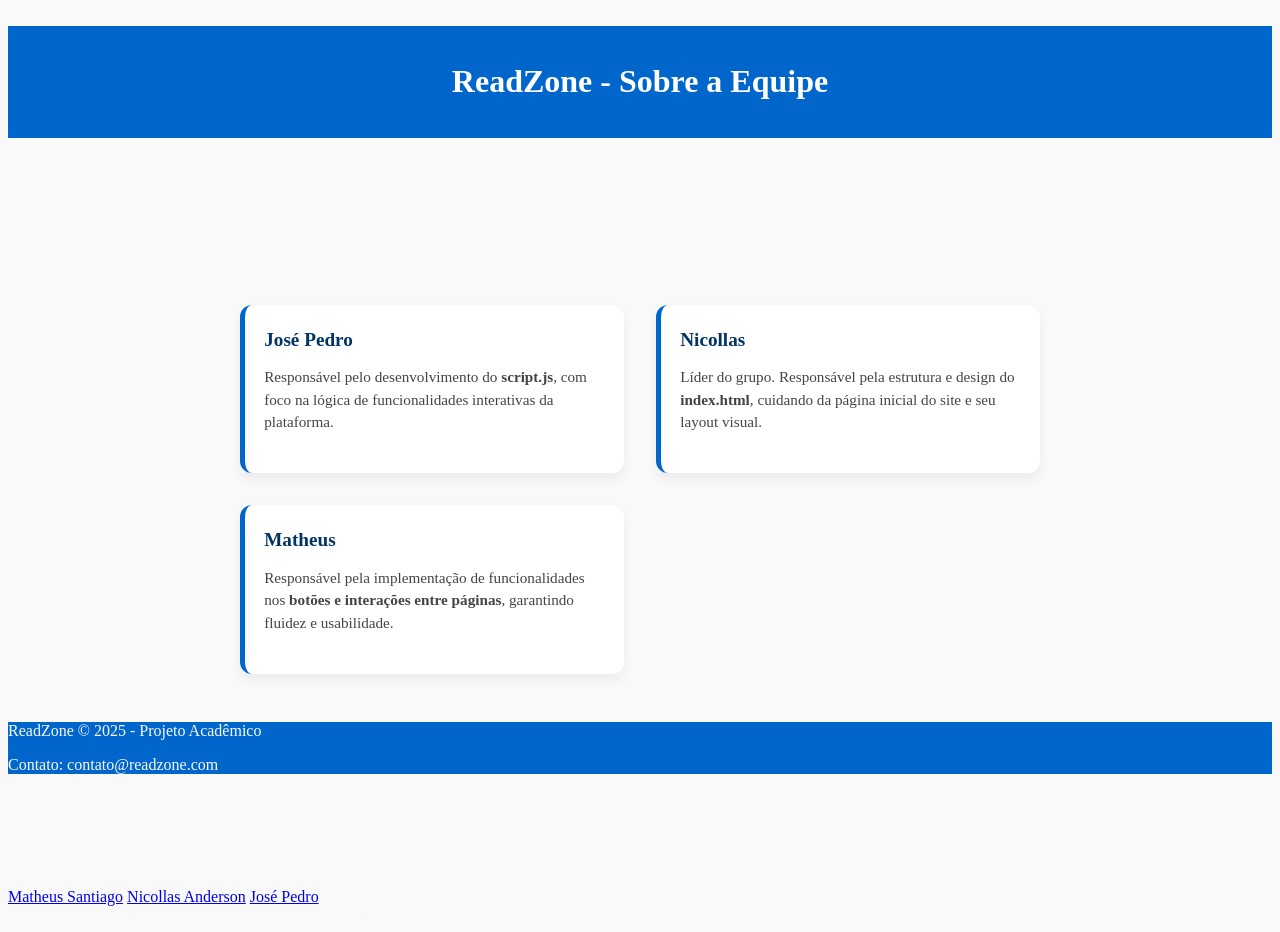
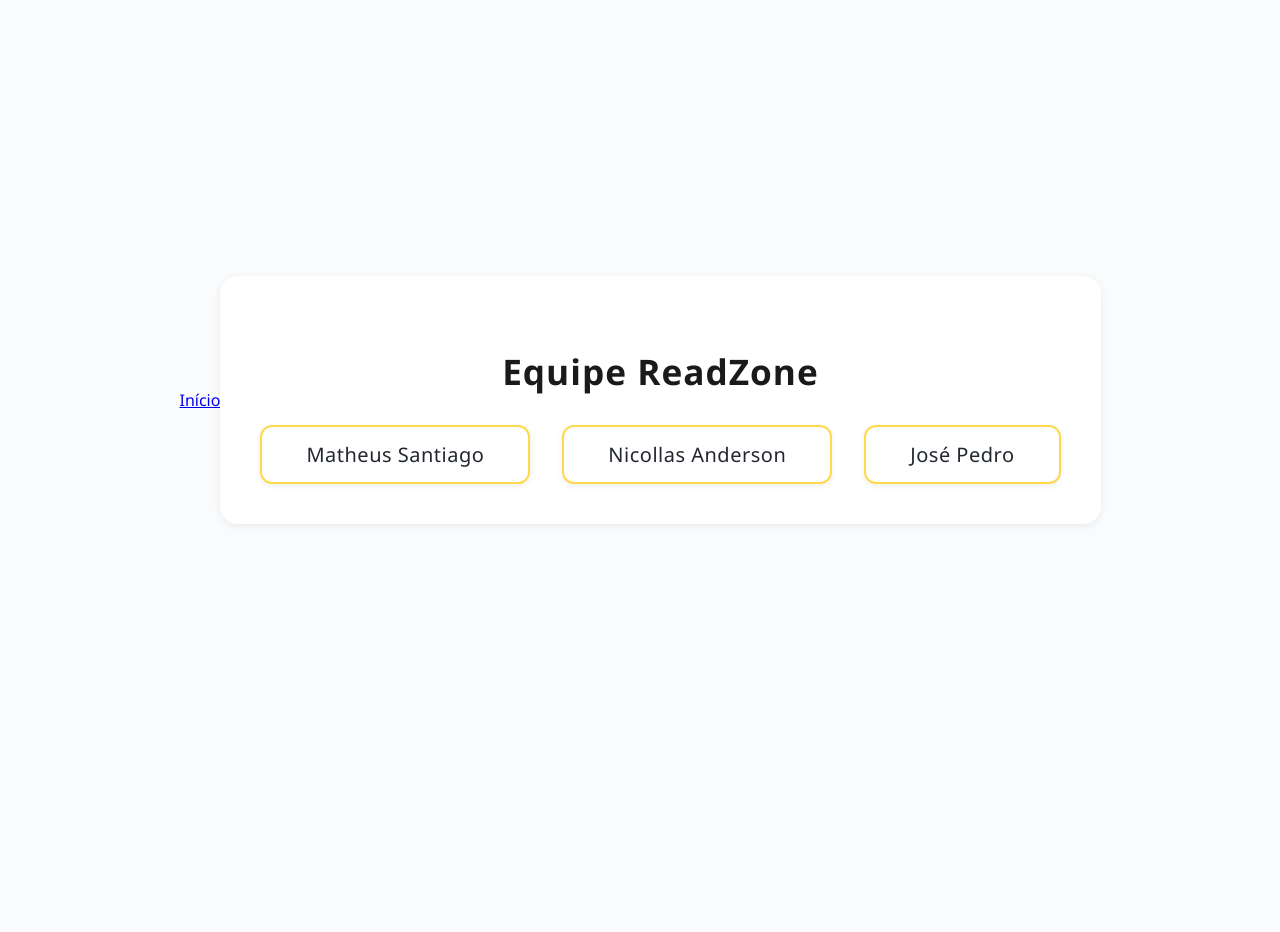
Before and after one commit to P-rojeto/ReadZone, a plain HTML site: page sobre/equipe.html in a window 1280 px wide. After the commit the page ends 800 px from the top, so only its background shows below. Drawn offline with Linux system fonts and the light colour scheme.

Commit message:
alterção de códigos e páginas

```diff
--- a/sobre/equipe.html
+++ b/sobre/equipe.html
@@ -2,73 +2,42 @@
 <html lang="pt-BR">
 <head>
   <meta charset="UTF-8">
-  <meta name="viewport" content="width=device-width, initial-scale=1.0">
-  <title>Sobre - ReadZone</title>
+  <title>Equipe ReadZone</title>
+  <a href="/index.html">Início</a>
   <style>
     body {
-<<<<<<< HEAD
-      font-family: Arial, sans-serif;
-      background-color: #f9f9f9;
-      color: #f9f9f9;
-=======
->>>>>>> 7e00347db853a86d1ef453fd4139b5a63b951d6a
       margin: 0;
-      padding: 0;
+      min-height: 100vh;
+      background-color: #fafbfc;
+      font-family: 'Segoe UI', 'Arial', sans-serif;
+      display: flex;
+      align-items: center;
+      justify-content: center;
     }
-    header {
-      background-color: #0066cc;
-      color: white;
-      padding: 1em;
+    .container {
+      background: #fff;
+      box-shadow: 0 2px 8px #0001;
+      border-radius: 18px;
+      padding: 48px 40px 40px 40px;
+      display: flex;
+      flex-direction: column;
+      align-items: center;
+    }
+    h1 {
+      color: #1a1a1a;
+      font-size: 2.2rem;
+      margin-bottom: 30px;
+      letter-spacing: 1px;
+      font-weight: 700;
       text-align: center;
     }
-    section {
-      padding: 2em;
-      max-width: 800px;
-      margin: auto;
+    .team-list {
+      display: flex;
+      flex-direction: row;
+      gap: 32px;
+      align-items: center;
+      justify-content: center;
     }
-<<<<<<< HEAD
-    h2 {
-      color: #0066cc;
-    }
-    ul {
-      padding-left: 1.5em;
-    }
-    .membros {
-  display: grid;
-  grid-template-columns: repeat(auto-fit, minmax(280px, 1fr));
-  gap: 2em;
-  margin-top: 2em;
-}
-
-.membro {
-  background-color: #ffffff;
-  border-left: 5px solid #0066cc;
-  border-radius: 12px;
-  padding: 1.5em 1.2em;
-  box-shadow: 0 6px 12px rgba(0, 0, 0, 0.06);
-  transition: transform 0.3s ease, box-shadow 0.3s ease;
-}
-
-.membro:hover {
-  transform: translateY(-4px);
-  box-shadow: 0 10px 20px rgba(0, 0, 0, 0.1);
-}
-
-.membro h3 {
-  margin-top: 0;
-  color: #003366;
-  font-size: 1.2em;
-  margin-bottom: 0.5em;
-}
-
-.membro p {
-  font-size: 0.95em;
-  color: #444;
-  line-height: 1.5;
-}
-    footer {
-      background-color: #0066cc;
-=======
     .team-link {
       display: block;
       padding: 14px 44px;
@@ -92,44 +61,11 @@
     a href {
       text-decoration: none;
       color: inherit;
->>>>>>> 7e00347db853a86d1ef453fd4139b5a63b951d6a
       text-align: center;
-      padding: 1em;
-      margin-top: 2em;
     }
   </style>
 </head>
 <body>
-<<<<<<< HEAD
-  <header>
-    <h1>ReadZone - Sobre a Equipe</h1>
-  </header>
-
- <section id="equipe">
-  <h2>Conheça a Equipe</h2>
-  <p>Nosso time é formado por estudantes comprometidos com a inovação e a educação digital. Cada membro contribui com suas habilidades para tornar o ReadZone uma realidade acessível a todos.</p>
-
-  <div class="membros">
-    <div class="membro">
-      <h3>José Pedro</h3>
-      <p>Responsável pelo desenvolvimento do <strong>script.js</strong>, com foco na lógica de funcionalidades interativas da plataforma.</p>
-    </div>
-    <div class="membro">
-      <h3>Nicollas</h3>
-      <p>Líder do grupo. Responsável pela estrutura e design do <strong>index.html</strong>, cuidando da página inicial do site e seu layout visual.</p>
-    </div>
-    <div class="membro">
-      <h3>Matheus</h3>
-      <p>Responsável pela implementação de funcionalidades nos <strong>botões e interações entre páginas</strong>, garantindo fluidez e usabilidade.</p>
-    </div>
-  </div>
-</section>
-
-  <footer>
-    <p>ReadZone © 2025 - Projeto Acadêmico</p>
-    <p>Contato: contato@readzone.com</p>
-  </footer>
-=======
   <div class="container">
     <h1>Equipe ReadZone</h1>
     <div class="team-list">
@@ -138,6 +74,5 @@
       <a class="team-link" href="#">José Pedro</a>
     </div>
   </div>
->>>>>>> 7e00347db853a86d1ef453fd4139b5a63b951d6a
 </body>
 </html>
```
